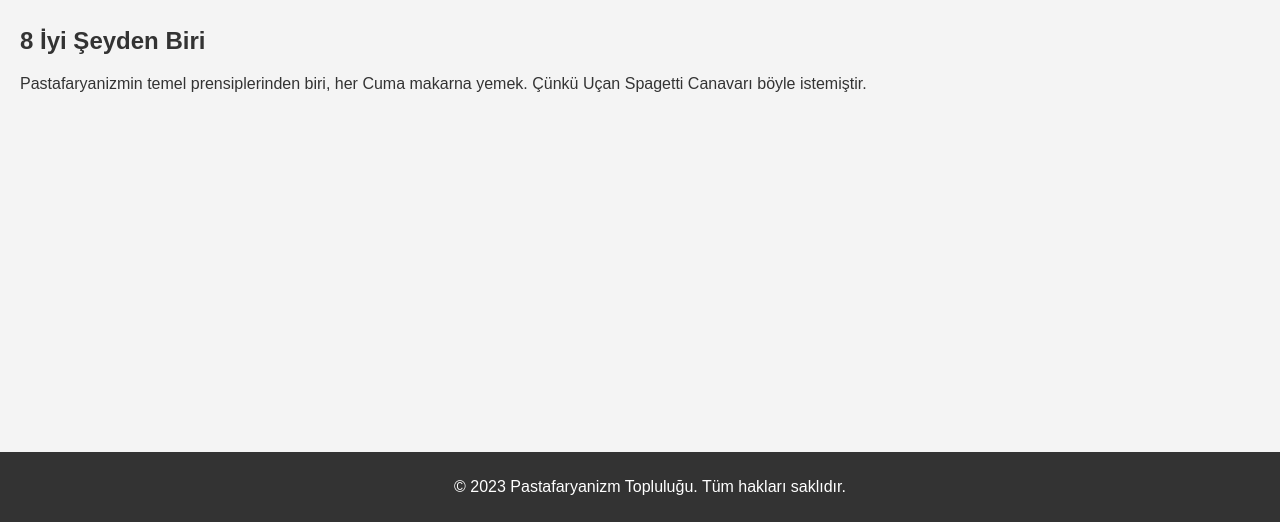
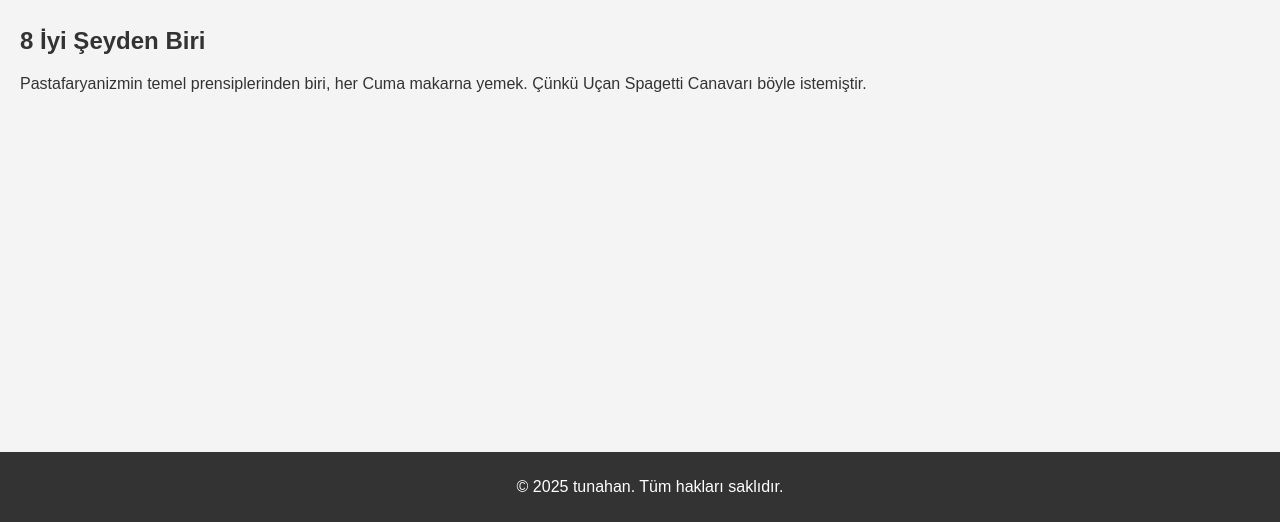
Before and after one commit to fff648/pastafarianism, a plain HTML site: page index.html in a window 1280 px wide. Shown: the part 278-800 px from the top of the page. Drawn offline with Linux system fonts and the light colour scheme.

Commit message:
Update index.html

```diff
--- a/index.html
+++ b/index.html
@@ -32,7 +32,7 @@
     </main>
 
     <footer>
-        <p>&copy; 2023 Pastafaryanizm Topluluğu. Tüm hakları saklıdır.</p>
+        <p>&copy; 2025 tunahan. Tüm hakları saklıdır.</p>
     </footer>
 </body>
 </html>
```
